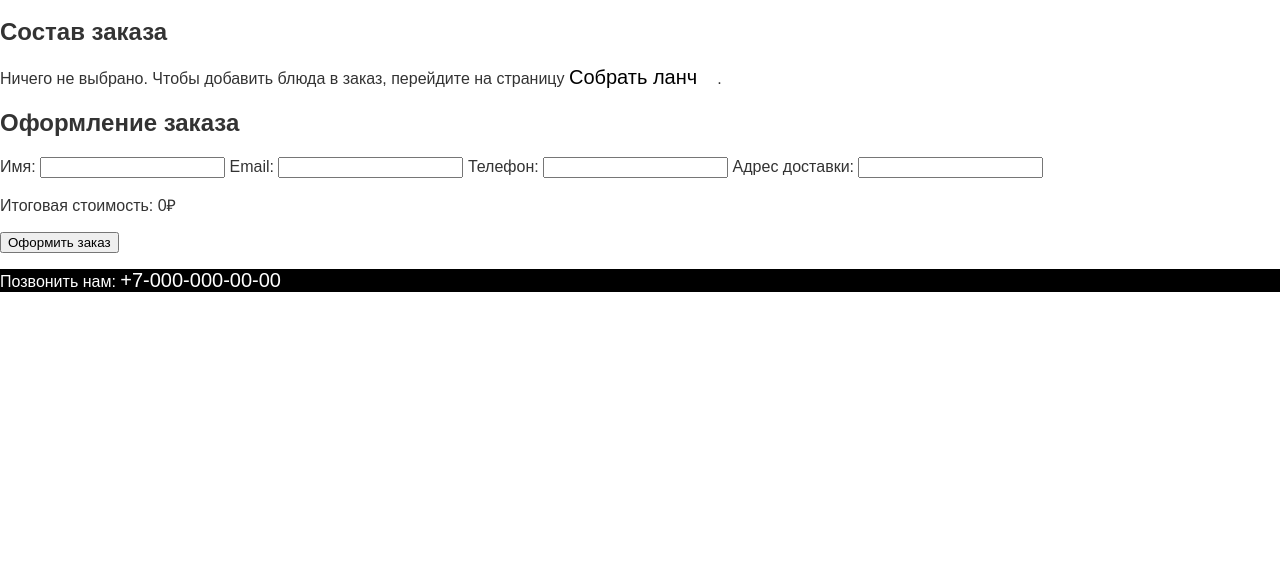
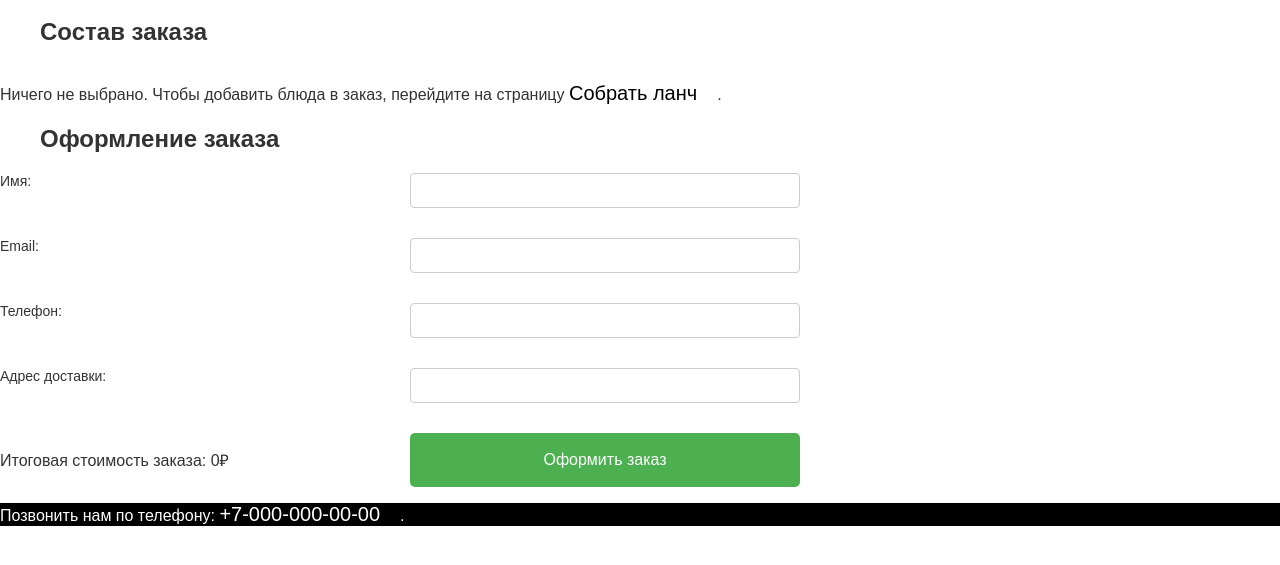
Before and after one commit to skilmee/Webb, a website: page pages/order.html in a window 1280 px wide. Shown: the part 105-670 px from the top of the page. Drawn offline with Linux system fonts and the light colour scheme.

Commit message:
Update order.html

```diff
--- a/pages/order.html
+++ b/pages/order.html
@@ -5,6 +5,7 @@
     <meta name="viewport" content="width=device-width, initial-scale=1.0">
     <title>Оформить заказ</title>
     <link rel="stylesheet" href="/style/style.css">
+    <link rel="stylesheet" href="/style/style_lanch.css">
 </head>
 <body>
 <header>
@@ -46,7 +47,7 @@
             <input type="text" id="address" name="address" required>
 
             <!-- Итоговая стоимость -->
-            <p>Итоговая стоимость: <span id="total-price">0₽</span></p>
+            <p>Итоговая стоимость заказа: <span id="total-price">0₽</span></p>
 
             <!-- Кнопки -->
             <button type="submit">Оформить заказ</button>
@@ -55,7 +56,9 @@
 </main>
 
 <footer id="contacts">
-    <p>Позвонить нам: <a href="tel:+70000000000">+7-000-000-00-00</a></p>
+    <p>Позвонить нам по телефону:
+        <a href="tel:+70000000000">+7-000-000-00-00</a>.
+    </p>
 </footer>
 
 <script src="/pages/order.js"></script>
```
